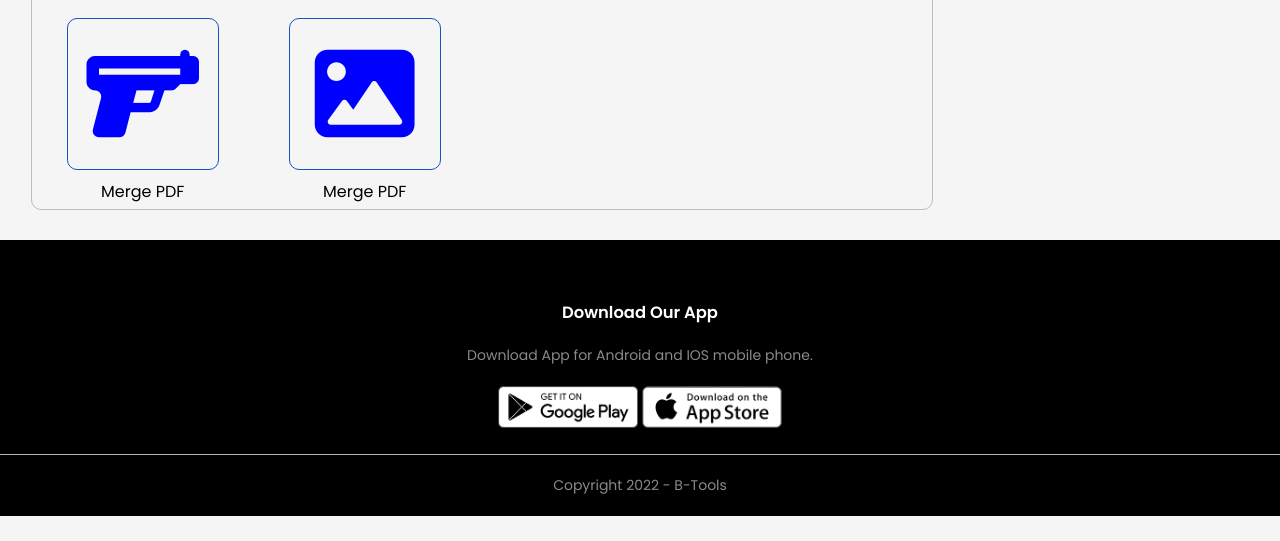
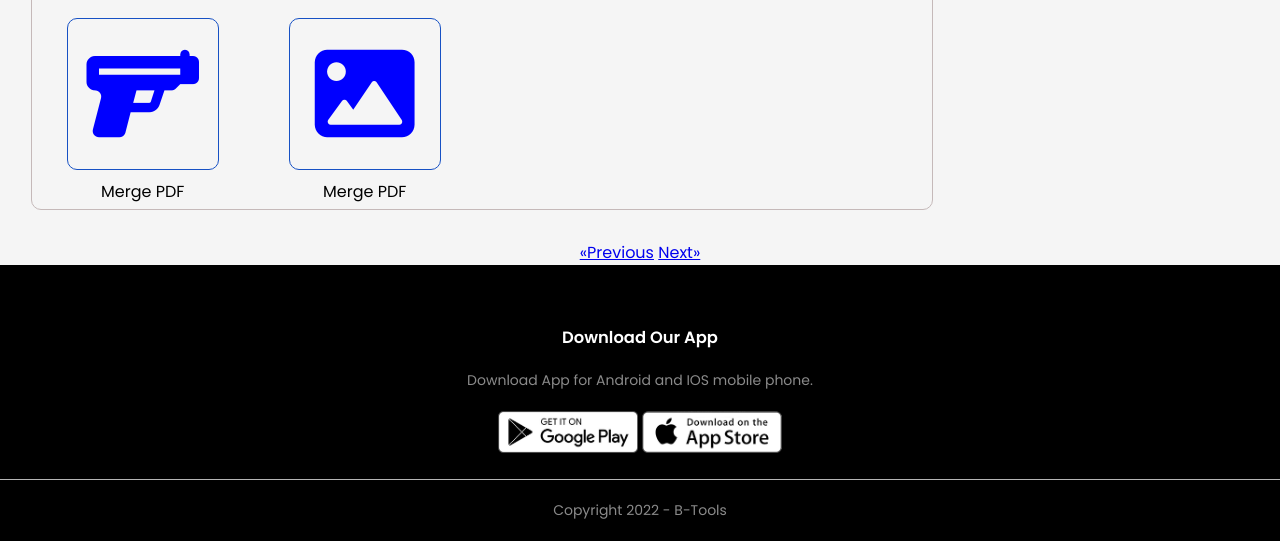
Before and after one commit to solomonbestz/btools, a Django app: page / in a window 1280 px wide. Shown: the part 1479-2020 px from the top of the page. Before the commit the page ends 1995 px from the top, so only its background shows below. Run offline with Django 3.2, Linux system fonts and the light colour scheme.

Commit message:
pagination

```diff
--- a/home/templates/index.html
+++ b/home/templates/index.html
@@ -208,10 +208,10 @@
     </section>
 </section>
 
-<!-- <center class="button-next">
+<center class="button-next">
     <a href="index.html" class="previous-round">&laquo;Previous</a>
     <a href="home page 2.html" class="next-round">Next&raquo;</a>
-</center> -->
+</center>
 
 
 
```
